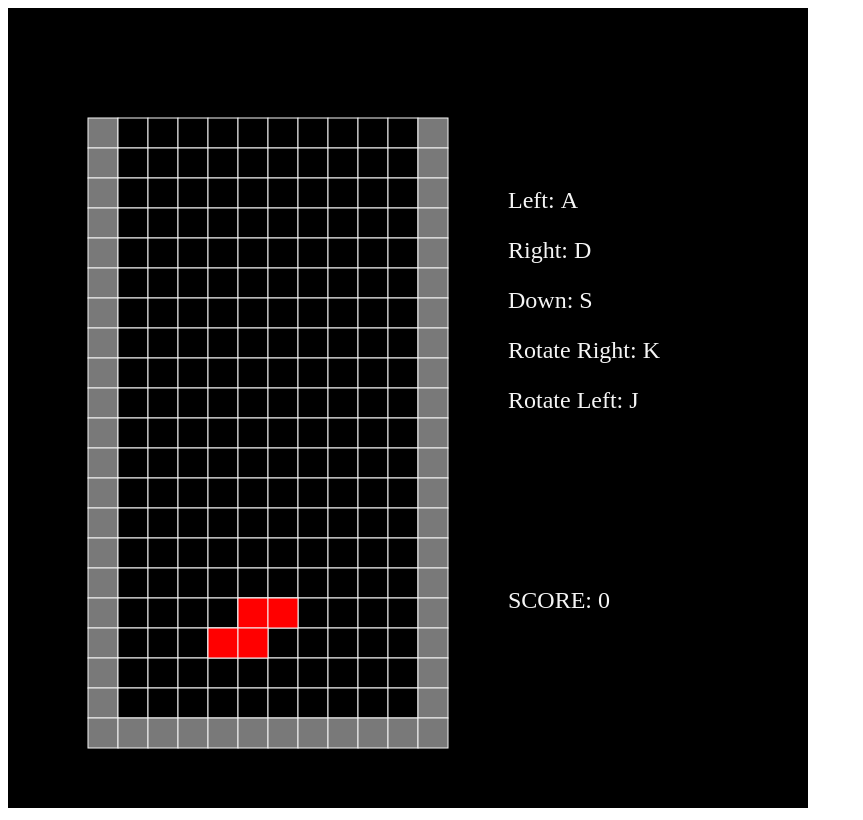
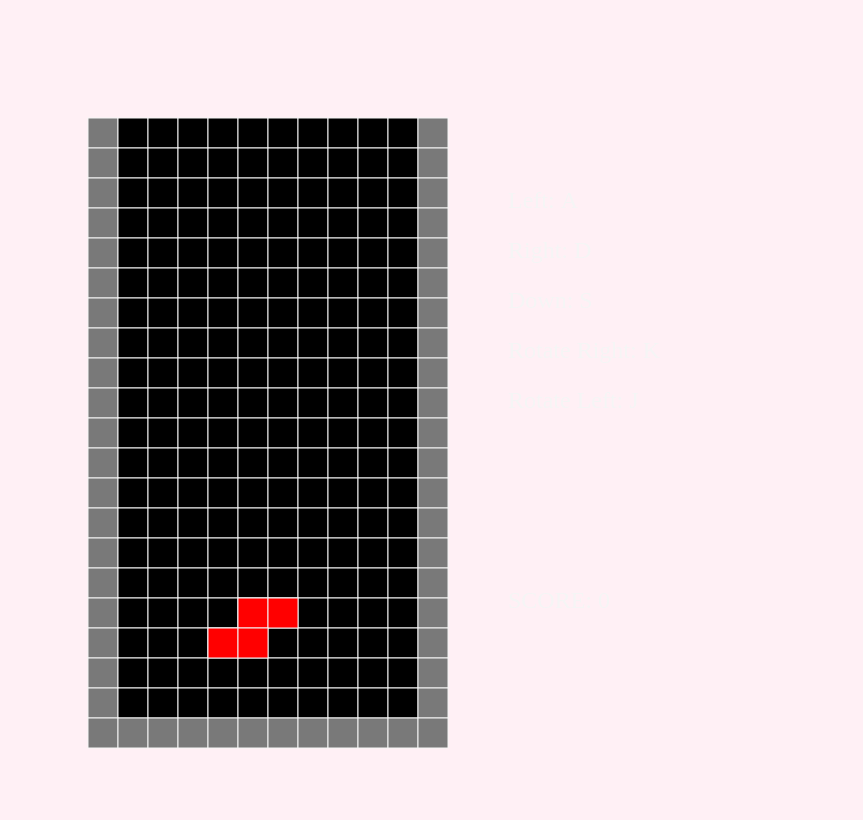
Before and after one commit to pei166/tetris, a plain HTML site: page index.html in a window 1280 px wide. Shown: the whole page, without its empty margins (0-863 px from the left). Drawn offline with Linux system fonts and the light colour scheme.

Commit message:
change the background color

```diff
--- a/index.html
+++ b/index.html
@@ -3,8 +3,8 @@
   <head>
     <title>Tetris!!!!</title>
   </head>
-  <body>
-    <canvas width="800" height="800" style="background-color: black"></canvas>
+  <body bgcolor="lavenderblush">
+    <canvas width="800" height="800"></canvas>
     <script src="main.js"></script>
   </body>
 </html>
```
